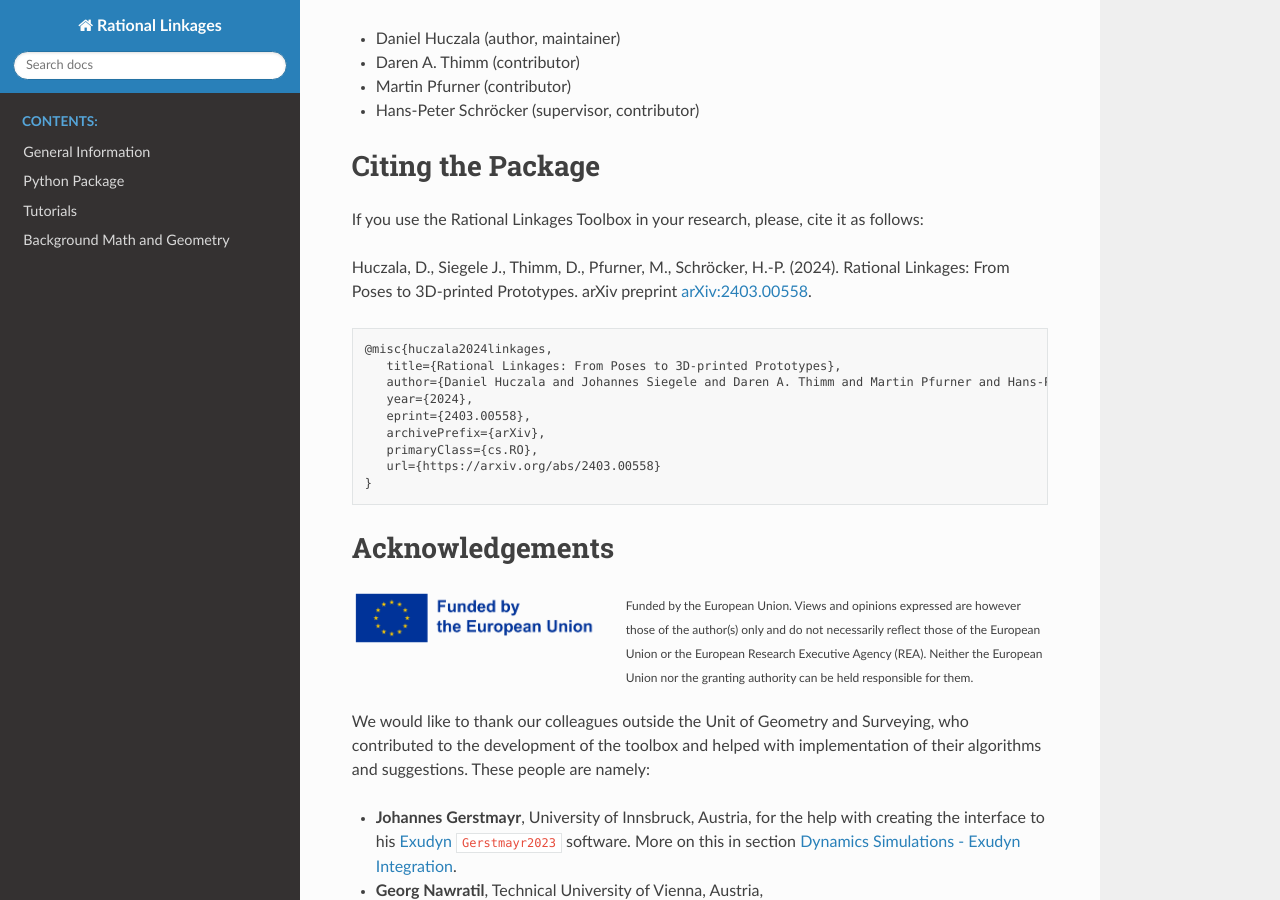
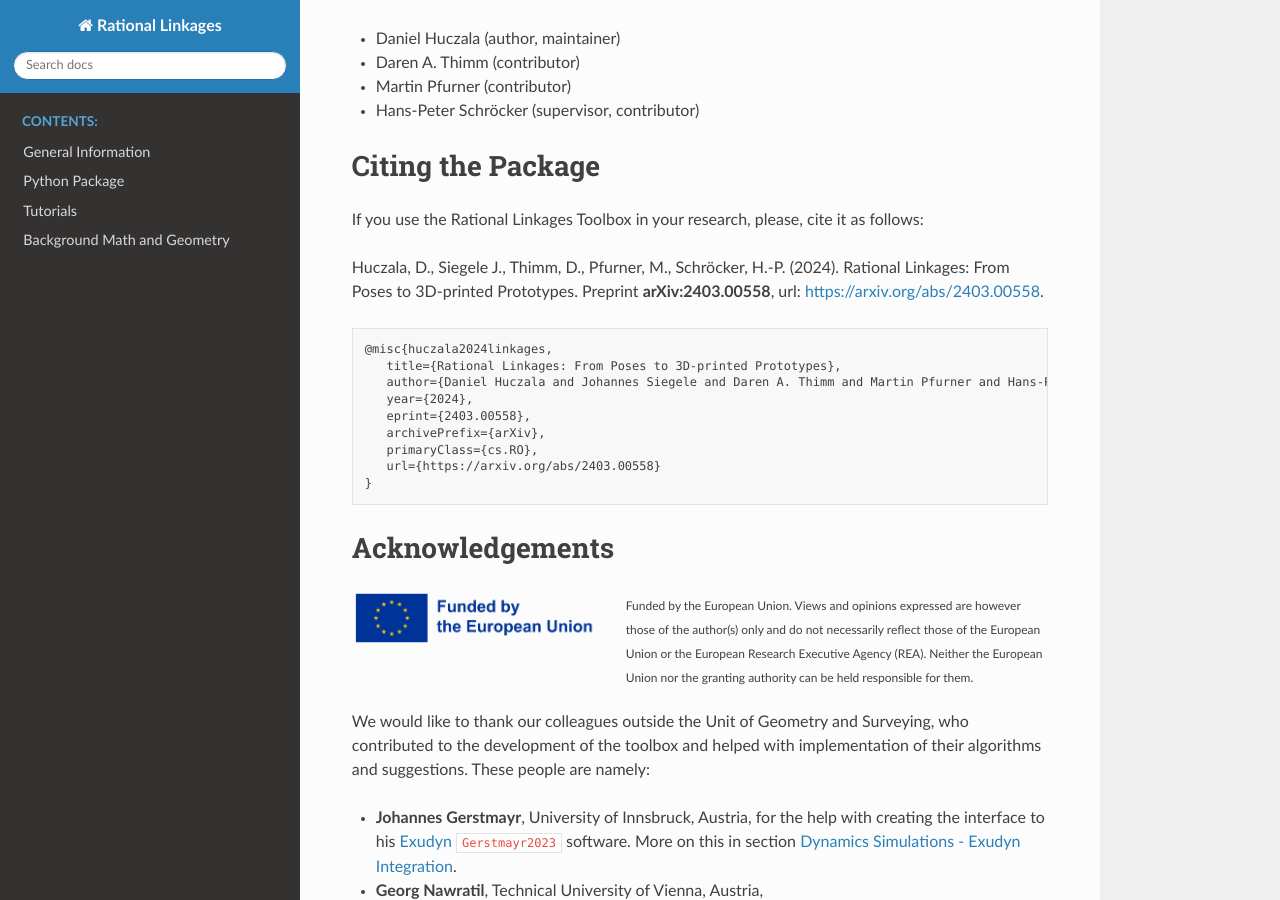
Before and after one commit to hucik14/rational-linkages, a Sphinx documentation site: the page built from docs/source/index.rst, in a window 1280 px wide and 900 px high, scrolled down 1463 px. Built offline with Sphinx 7.4.7 and the Read the Docs theme 2.0.0, drawn with Linux system fonts in a browser that asks for light colours; cross-references to code outside the pages are shown as plain code.

```diff
--- a/docs/source/index.rst
+++ b/docs/source/index.rst
@@ -78,7 +78,7 @@ If you use the Rational Linkages Toolbox in your research, please, cite it as fo
 
 Huczala, D., Siegele J., Thimm, D., Pfurner, M., Schröcker, H.-P. (2024).
 Rational Linkages: From Poses to 3D-printed Prototypes.
-arXiv preprint `arXiv:2403.00558 <https://arxiv.org/abs/2403.00558>`_.
+Preprint **arXiv:2403.00558**, url: `https://arxiv.org/abs/2403.00558 <https://arxiv.org/abs/2403.00558>`_.
 
 .. code-block:: text
 
```
Also changed, not shown: README.md (+21 -0 lines).
